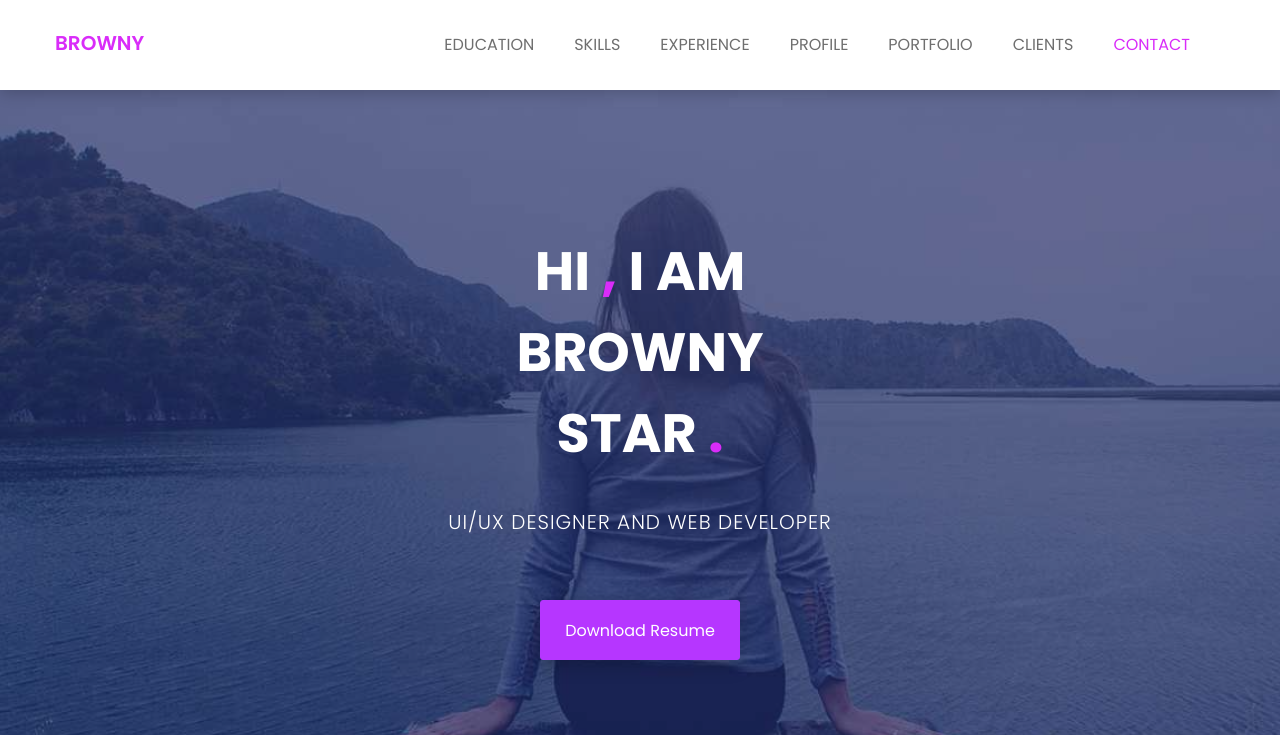
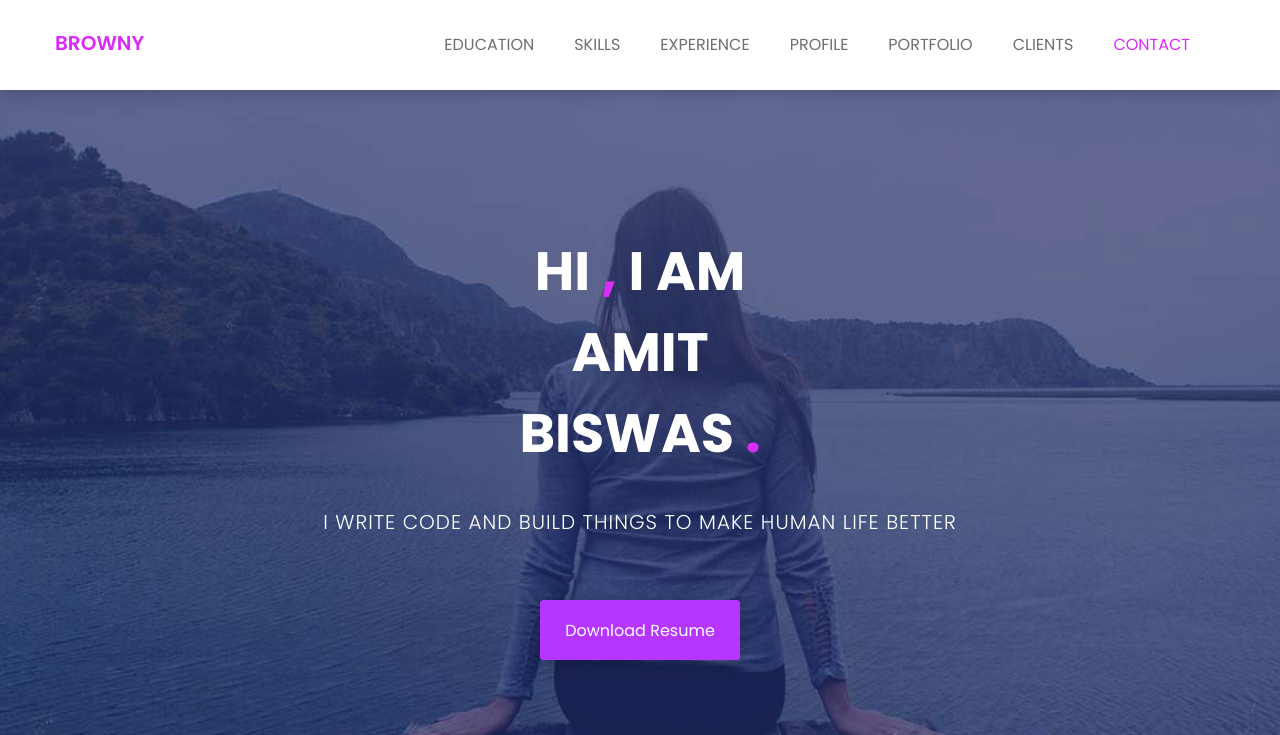
Before and after one commit to amitbiswas1992/cicd-pipeline, a website: page public/index.html in a window 1280 px wide. Shown: the top 735 px of the page. Drawn offline with nearby package versions, Linux system fonts and the light colour scheme.

Commit message:
Added title

```diff
--- a/public/index.html
+++ b/public/index.html
@@ -103,8 +103,8 @@
 				<div class="row">
 					<div class="col-md-12 text-center">
 						<div class="header-text">
-							<h2>hi <span>,</span> i am <br> browny <br> star <span>.</span>   </h2>
-							<p>ui/ux designer and web developer</p>
+							<h2>hi <span>,</span> i am <br> Amit  <br> Biswas <span>.</span>   </h2>
+							<p>I write code and build things to make human life better</p>
 							<a href="assets/download/browney.txt" download>download resume</a>
 						</div><!--/.header-text-->
 					</div><!--/.col-->
```
